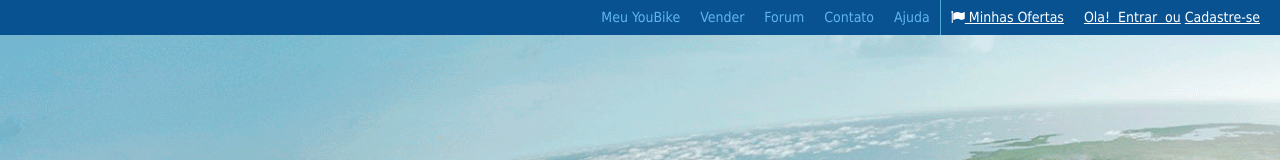
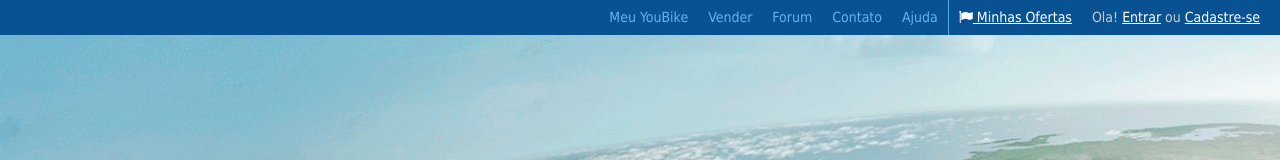
Before and after one commit to Svitlana3012/go-fe-home-work, a plain HTML site: page hw-5/index.html in a window 1280 px wide. Shown: the top 160 px of the page. Drawn offline with Linux system fonts and the light colour scheme.

Commit message:
upper menu changed

```diff
--- a/hw-5/css/style.css
+++ b/hw-5/css/style.css
@@ -46,9 +46,6 @@ main {
 .ofertas,
 .ola {
   padding: 10px;
-}
-.no_line {
-  text-decoration: none;
 }
 .ofertas:hover,
 .ola:hover,
--- a/hw-5/index.html
+++ b/hw-5/index.html
@@ -21,7 +21,9 @@
       <div class="menu2">
         <a class="ofertas" href="#"><i class="fa fa-flag" aria-hidden="true"></i> Minhas Ofertas</a>
          <div class="ola">
-          <a href="#"><span class="no_line">Ola!</span> &nbspEntrar&nbsp <span class="no_line">ou</span></a>
+          <span class="white">Ola!</span>
+          <a href="#">Entrar</a>
+          <span class="white"> ou</span>
           <a href="#">Cadastre-se</a>
         </div>
       </div>
```
